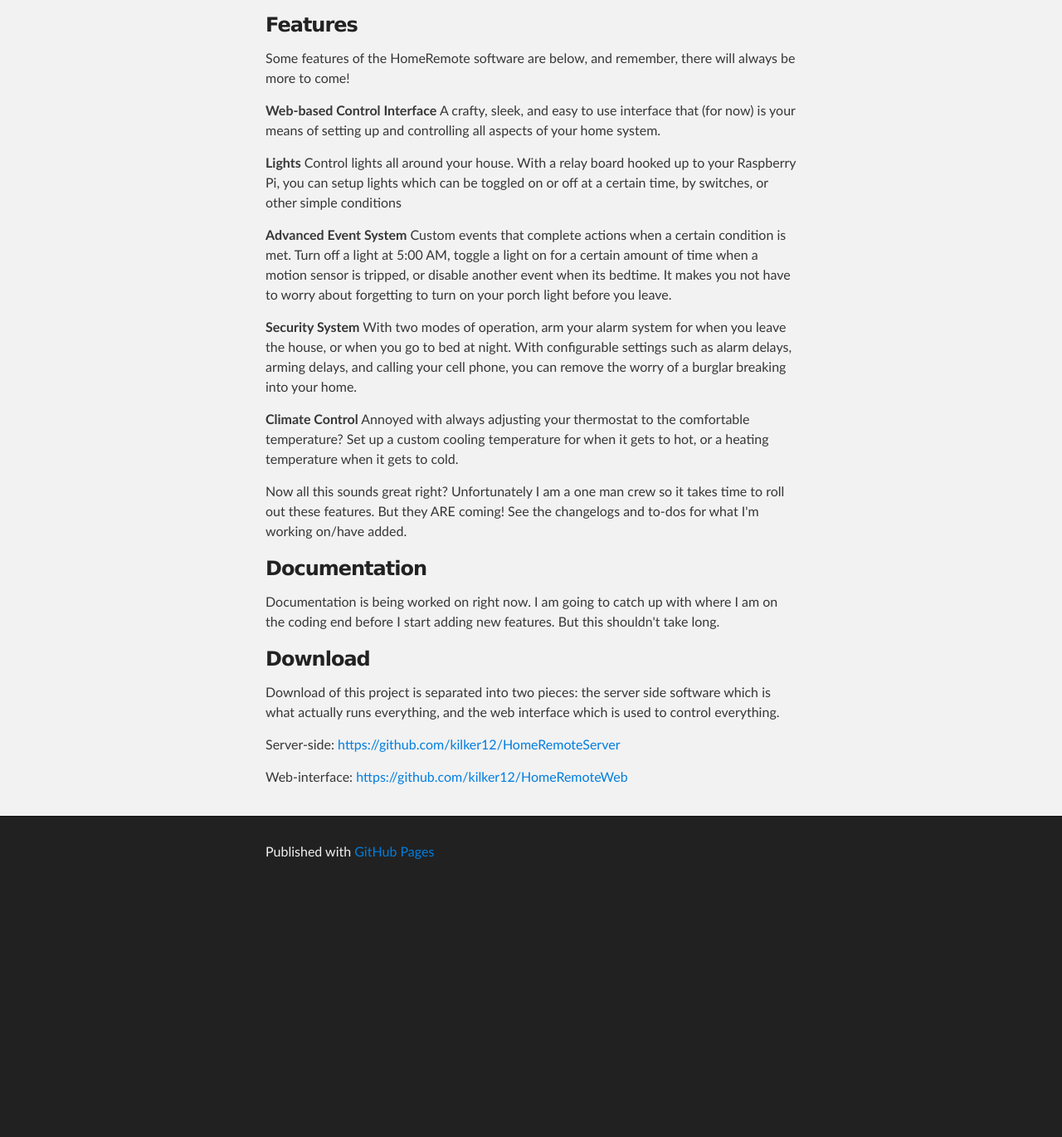
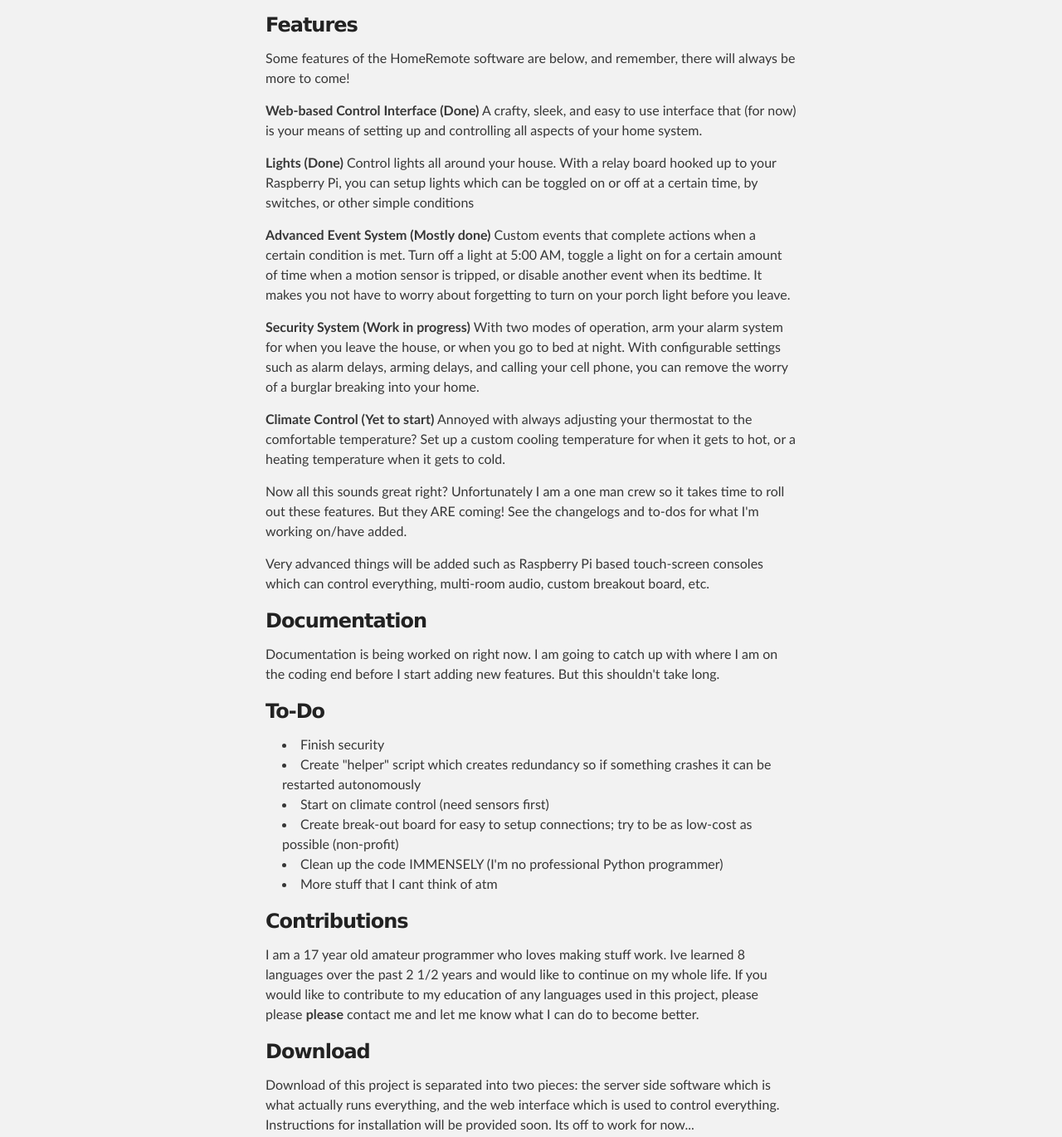
Before and after one commit to kilker12/kilker12.github.io, a plain HTML site: page index.html in a window 1280 px wide. Shown: the part 576-1946 px from the top of the page at 83% size. Before the commit the page ends 1649 px from the top, so only its background shows below. Drawn offline with Linux system fonts and the light colour scheme.

Commit message:
Replace master branch with page content via GitHub

```diff
--- a/index.html
+++ b/index.html
@@ -39,22 +39,24 @@
 
 <p>Some features of the HomeRemote software are below, and remember, there will always be more to come!</p>
 
-<p><strong>Web-based Control Interface</strong>
+<p><strong>Web-based Control Interface (Done)</strong>
 A crafty, sleek, and easy to use interface that (for now) is your means of setting up and controlling all aspects of your home system.</p>
 
-<p><strong>Lights</strong>
+<p><strong>Lights (Done)</strong>
 Control lights all around your house. With a relay board hooked up to your Raspberry Pi, you can setup lights which can be toggled on or off at a certain time, by switches, or other simple conditions</p>
 
-<p><strong>Advanced Event System</strong>
+<p><strong>Advanced Event System (Mostly done)</strong>
 Custom events that complete actions when a certain condition is met. Turn off a light at 5:00 AM, toggle a light on for a certain amount of time when a motion sensor is tripped, or disable another event when its bedtime. It makes you not have to worry about forgetting to turn on your porch light before you leave.</p>
 
-<p><strong>Security System</strong>
+<p><strong>Security System (Work in progress)</strong>
 With two modes of operation, arm your alarm system for when you leave the house, or when you go to bed at night. With configurable settings such as alarm delays, arming delays, and calling your cell phone, you can remove the worry of a burglar breaking into your home.</p>
 
-<p><strong>Climate Control</strong>
+<p><strong>Climate Control (Yet to start)</strong>
 Annoyed with always adjusting your thermostat to the comfortable temperature? Set up a custom cooling temperature for when it gets to hot, or a heating temperature when it gets to cold. </p>
 
 <p>Now all this sounds great right? Unfortunately I am a one man crew so it takes time to roll out these features. But they ARE coming! See the changelogs and to-dos for what I'm working on/have added.</p>
+
+<p>Very advanced things will be added such as Raspberry Pi based touch-screen consoles which can control everything, multi-room audio, custom breakout board, etc.</p>
 
 <h3>
 <a name="documentation" class="anchor" href="#documentation"><span class="octicon octicon-link"></span></a>Documentation</h3>
@@ -62,9 +64,24 @@ Annoyed with always adjusting your thermostat to the comfortable temperature? Se
 <p>Documentation is being worked on right now. I am going to catch up with where I am on the coding end before I start adding new features. But this shouldn't take long.</p>
 
 <h3>
+<a name="to-do" class="anchor" href="#to-do"><span class="octicon octicon-link"></span></a>To-Do</h3>
+
+<ul>
+<li>Finish security</li>
+<li>Create "helper" script which creates redundancy so if something crashes it can be restarted autonomously</li>
+<li>Start on climate control (need sensors first)</li>
+<li>Create break-out board for easy to setup connections; try to be as low-cost as possible (non-profit)</li>
+<li>Clean up the code IMMENSELY (I'm no professional Python programmer)</li>
+<li>More stuff that I cant think of atm</li>
+</ul><h3>
+<a name="contributions" class="anchor" href="#contributions"><span class="octicon octicon-link"></span></a>Contributions</h3>
+
+<p>I am a 17 year old amateur programmer who loves making stuff work. Ive learned 8 languages over the past 2 1/2 years and would like to continue on my whole life. If you would like to contribute to my education of any languages used in this project, please please <strong>please</strong> contact me and let me know what I can do to become better. </p>
+
+<h3>
 <a name="download" class="anchor" href="#download"><span class="octicon octicon-link"></span></a>Download</h3>
 
-<p>Download of this project is separated into two pieces: the server side software which is what actually runs everything, and the web interface which is used to control everything.</p>
+<p>Download of this project is separated into two pieces: the server side software which is what actually runs everything, and the web interface which is used to control everything. Instructions for installation will be provided soon. Its off to work for now...</p>
 
 <p>Server-side:
 <a href="https://github.com/kilker12/HomeRemoteServer">https://github.com/kilker12/HomeRemoteServer</a></p>
@@ -81,6 +98,16 @@ Annoyed with always adjusting your thermostat to the comfortable temperature? Se
       </footer>
     </div>
 
+              <script type="text/javascript">
+            var gaJsHost = (("https:" == document.location.protocol) ? "https://ssl." : "http://www.");
+            document.write(unescape("%3Cscript src='" + gaJsHost + "google-analytics.com/ga.js' type='text/javascript'%3E%3C/script%3E"));
+          </script>
+          <script type="text/javascript">
+            try {
+              var pageTracker = _gat._getTracker("UA-41915870-1");
+            pageTracker._trackPageview();
+            } catch(err) {}
+          </script>
 
 
   </body>
```
Also changed, not shown: params.json (+1 -1 lines).
